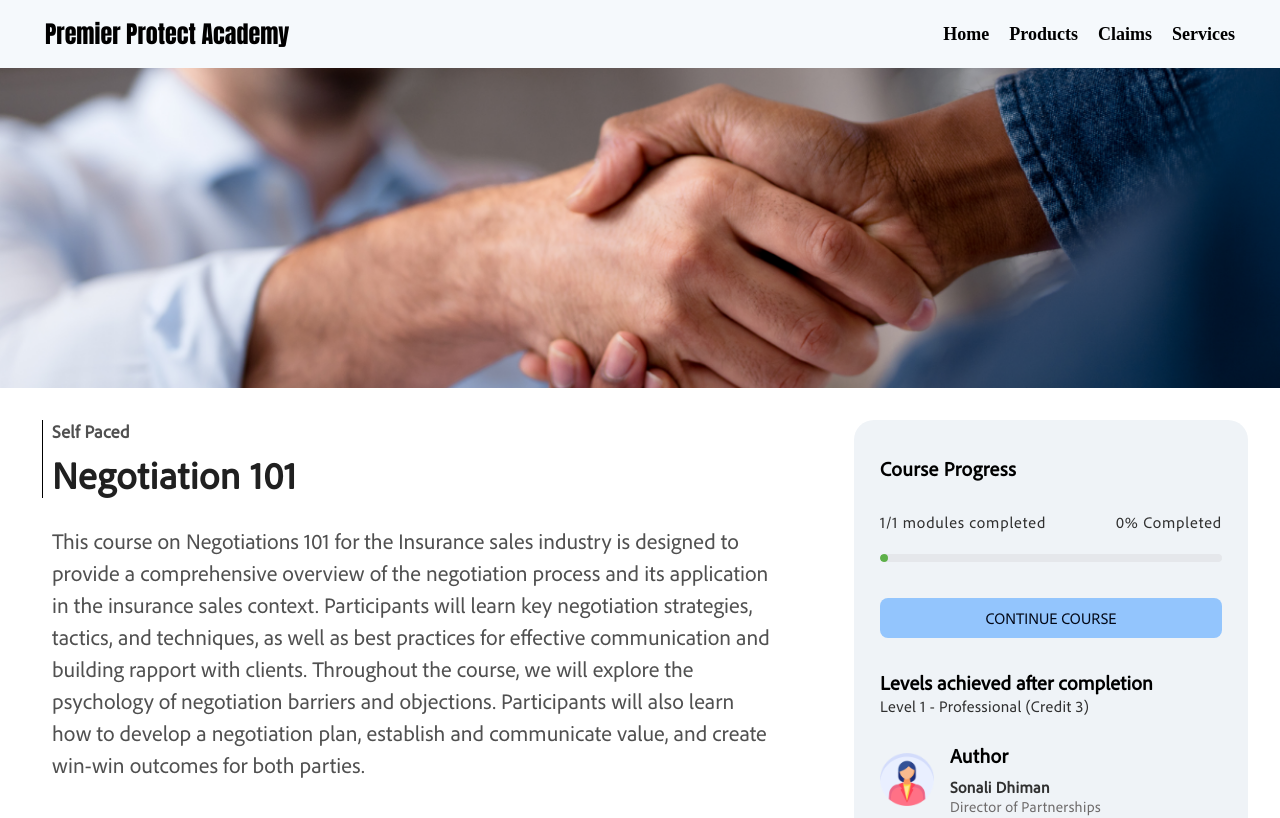
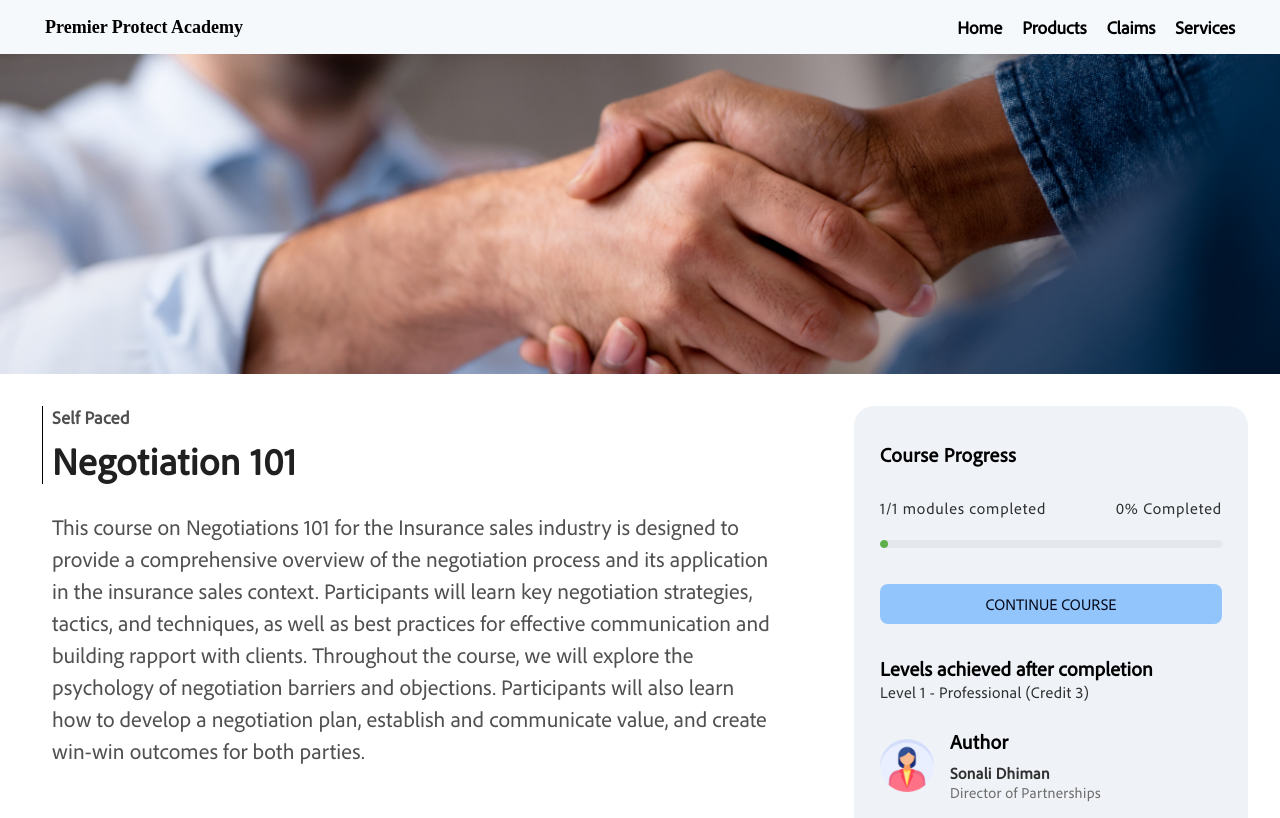
Before and after one commit to Sonali2605/adobetimbuscloud, a React (Vite) app: page /detailspage in a window 1280 px wide. Shown: the top 818 px of the page. Built offline with nearby package versions, Linux system fonts and the light colour scheme.

Commit message:
Fonts Updated

```diff
--- a/src/project-components/ComplainceTraining.tsx
+++ b/src/project-components/ComplainceTraining.tsx
@@ -1,3 +1,4 @@
+import ".././styles/common.css";
 const ComplianceTraining = () => {
   // Dummy data for product name and due date
   const products = [
@@ -28,8 +29,8 @@ const ComplianceTraining = () => {
               <p className={`text-gray-700 text-xs ${getColor(index)}`}>{product.dueDate}</p> {/* Apply color based on the index */}
             </div>
           </div>
-          <button className="bg-blue-500 hover:bg-blue-700 text-white py-1 px-6 rounded">
-            Start
+          <button className="adobe-font bg-blue-500 hover:bg-blue-700 text-white py-1 px-6 rounded">
+            START
           </button>
         </div>
       ))}
--- a/src/project-components/Dashboard.tsx
+++ b/src/project-components/Dashboard.tsx
@@ -15,6 +15,7 @@ import CourseExplore from './ExploreCourse';
 import CalendarCourse from './CalenderCourse';
 import Calendar from 'react-calendar';
 import 'react-calendar/dist/Calendar.css';
+import ".././styles/common.css";
 
 interface Certificate {
   imageUrl: string;
--- a/src/project-components/Header.tsx
+++ b/src/project-components/Header.tsx
@@ -3,6 +3,7 @@ import styled from 'styled-components';
 import axios from 'axios';
 import RegisterModal from './RegisterModel';
 import { clientId, clientSecreat, refreshToken, base_adobe_url } from "../AppConfig"
+import ".././styles/common.css";
 
 const HeaderContainer = styled.div`
   display: flex;
@@ -15,7 +16,7 @@ const HeaderContainer = styled.div`
 
 const Logo = styled.div`
   font-weight: bold;
-  font: normal normal normal 24px Impact;
+  font: normal normal bold 18px Adobe Clean;
 `;
 
 const Menu = styled.div`
@@ -230,18 +231,18 @@ const Header = ({ isLogin }: { isLogin: boolean }) => {
         {isLogin ? (
           <>
             <MenuItem onClick={() => setShowLoginModal(true)}>
-              <SecondaryButton>Login</SecondaryButton>
+              <SecondaryButton className='adobe-font'>Login</SecondaryButton>
             </MenuItem>
             <MenuItem onClick={() => setShowRegisterModal(true)}>
-              <PrimaryButton>Register</PrimaryButton>
+              <PrimaryButton className='adobe-font'>Register</PrimaryButton>
             </MenuItem>
           </>
         ) : (
           <>
-            <MenuItem>Home</MenuItem>
-            <MenuItem>Products</MenuItem>
-            <MenuItem>Claims</MenuItem>
-            <MenuItem>Services</MenuItem>
+            <MenuItem className='adobe-font'>Home</MenuItem>
+            <MenuItem className='adobe-font'>Products</MenuItem>
+            <MenuItem className='adobe-font'>Claims</MenuItem>
+            <MenuItem className='adobe-font'>Services</MenuItem>
           </>
         )
         }
--- a/src/project-components/Login.tsx
+++ b/src/project-components/Login.tsx
@@ -1,6 +1,7 @@
 import { useState } from 'react';
 import Header from './Header';
 import RegisterModal from './RegisterModel';
+import ".././styles/common.css";
 const Login = () => {
   const [showRegisterModal, setShowRegisterModal] = useState(false);
   return (
--- a/src/project-components/RegisterModel.tsx
+++ b/src/project-components/RegisterModel.tsx
@@ -1,6 +1,7 @@
 import React, { useState, ChangeEvent } from 'react';
 import axios from 'axios';
 import styled from 'styled-components';
+import ".././styles/common.css";
 
 const ModalContainer = styled.div`
   position: fixed;
--- a/src/project-components/SkillProgress.tsx
+++ b/src/project-components/SkillProgress.tsx
@@ -1,3 +1,5 @@
+import ".././styles/common.css";
+
 const SkillProgress = () => {
   // Dummy data for product name and progress
   const products = [
@@ -19,8 +21,8 @@ const SkillProgress = () => {
               </div>
             </div>
           </div>
-          <button className="bg-blue-500 hover:bg-blue-700 text-white font-normal py-1 px-5 rounded-md">
-            Explore
+          <button className="adobe-font bg-blue-500 hover:bg-blue-700 text-white font-normal py-1 px-5 rounded-md">
+            EXPLORE
           </button>
         </div>
       ))}
--- /dev/null
+++ b/src/styles/common.css
@@ -0,0 +1,4 @@
+.adobe-font {
+  font-family: Adobe;
+  /* letter-spacing: 0.56px; */
+}
```
